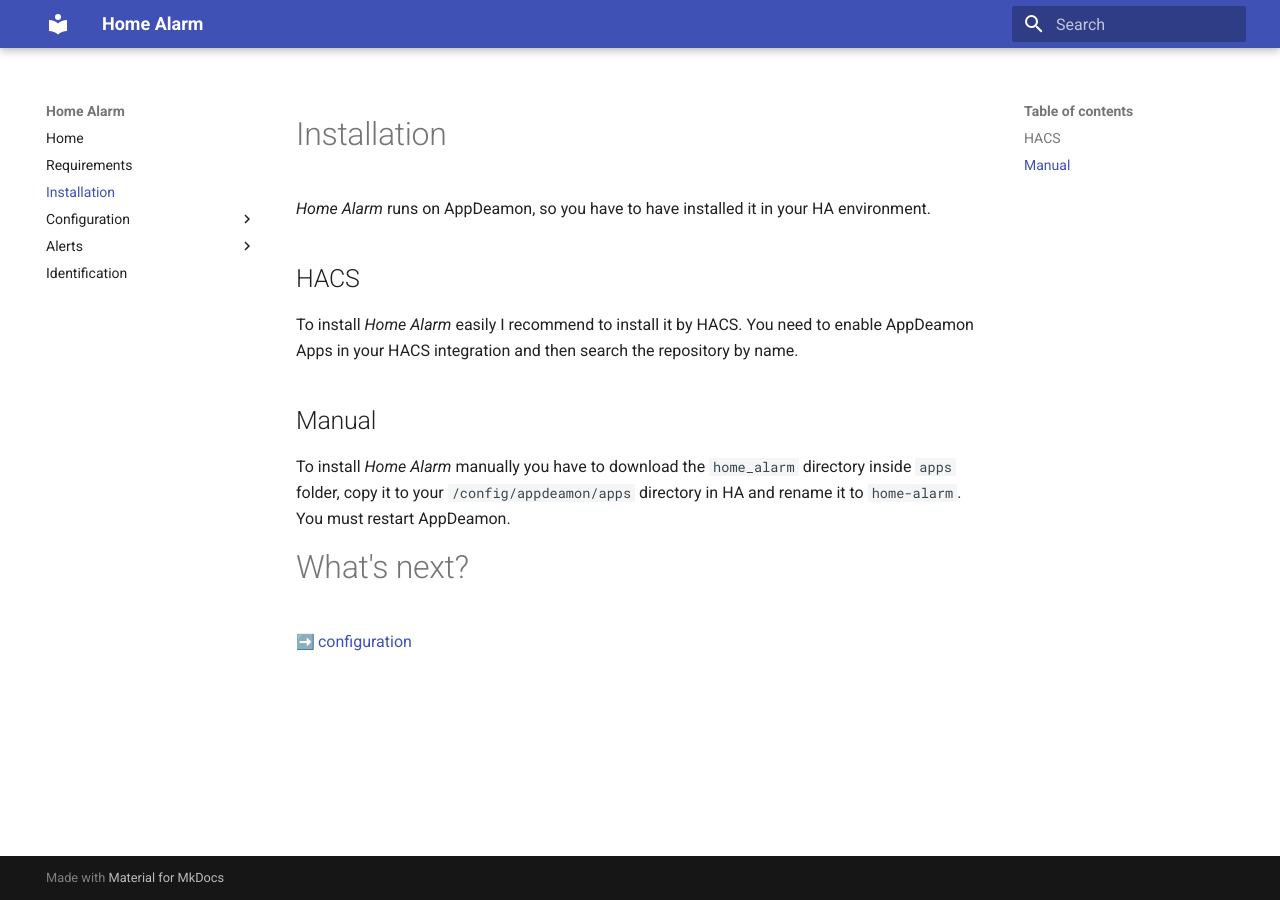
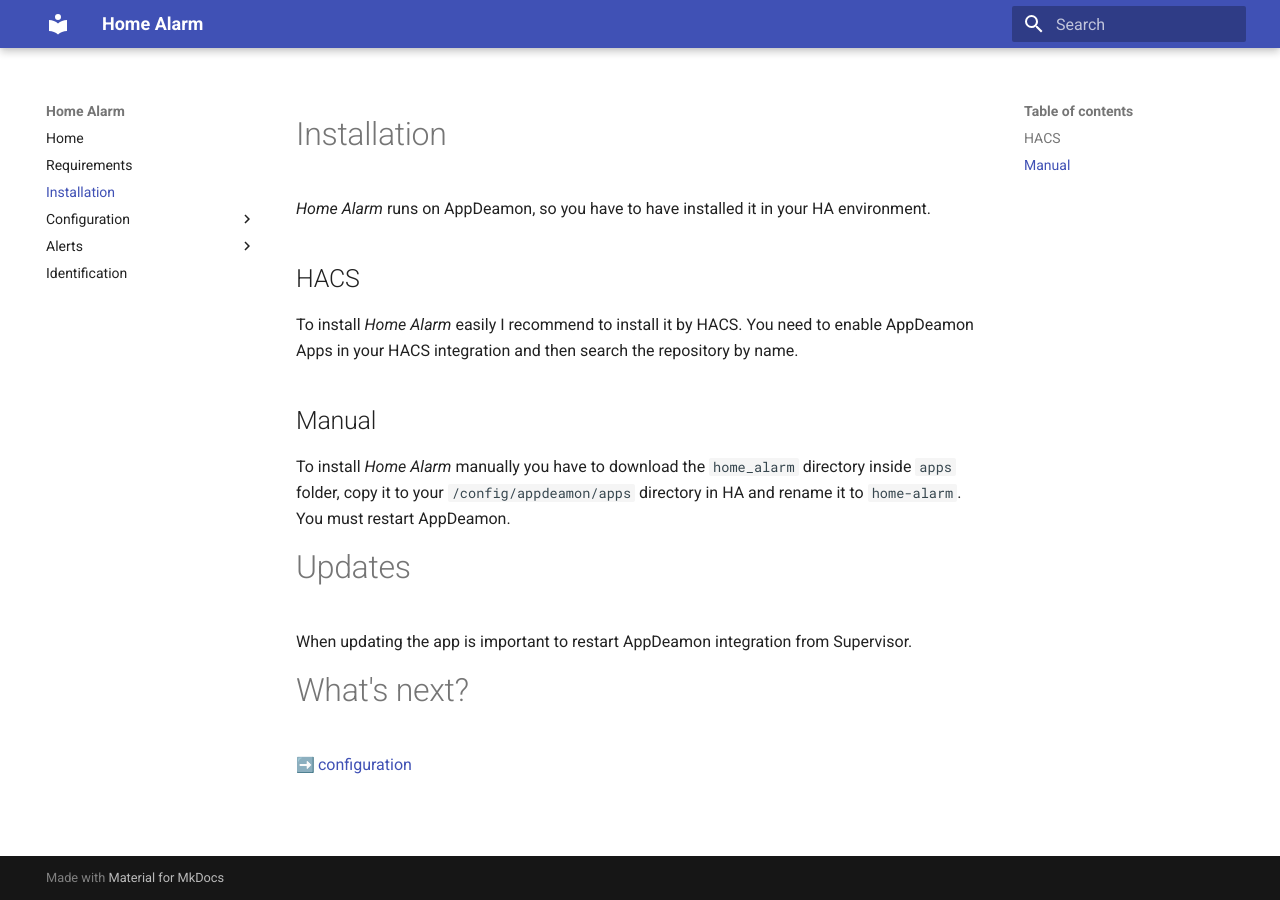
Before and after one commit to crserran/home-alarm, an MkDocs documentation site: the page built from docs/installation.md, in a window 1280 px wide. Built offline with MkDocs 1.6.1 and Material for MkDocs 9.7.7, drawn with Linux system fonts in a browser that asks for light colours; emoji names are drawn with the system emoji font.

Commit message:
docs(docs): add community badge to Readme and update installation docs

```diff
--- a/docs/installation.md
+++ b/docs/installation.md
@@ -12,5 +12,9 @@ To install *Home Alarm* easily I recommend to install it by HACS. You need to en
 
 To install *Home Alarm* manually you have to download the `home_alarm` directory inside `apps` folder, copy it to your `/config/appdeamon/apps` directory in HA and rename it to `home-alarm`. You must restart AppDeamon.
 
+# Updates
+
+When updating the app is important to restart AppDeamon integration from Supervisor.
+
 # What's next?
 :arrow_right: [configuration](config/index.md)
```
Also changed, not shown: README.md (+3 -0 lines).
